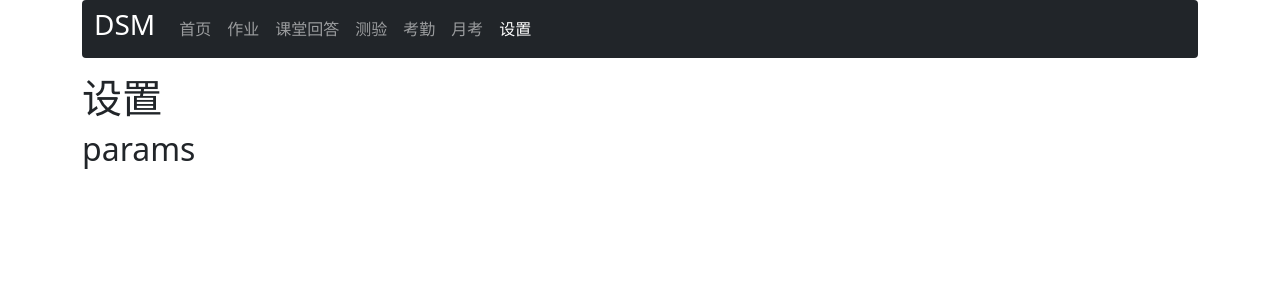
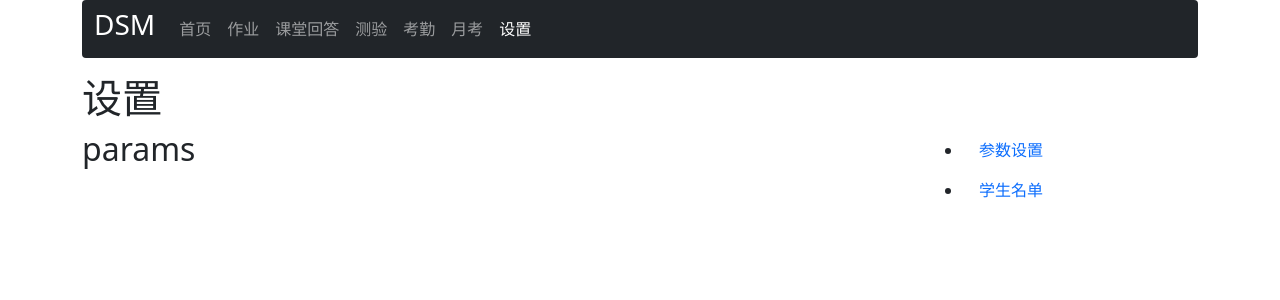
Before and after one commit to marszhou/daily-score-management, a React (Create React App) app: page /settings/params in a window 1280 px wide. Shown: the top 300 px of the page. Built offline with nearby package versions, Linux system fonts and the light colour scheme; what jdenticon would draw is missing.

Commit message:
column layout

```diff
--- /dev/null
+++ b/src/components/ColumnLayout.tsx
@@ -0,0 +1,30 @@
+import React, { FunctionComponent } from 'react'
+
+interface ColProps {
+  children?: React.ReactNode;
+  cols: 1|2|3|4|5|6|7|8|9|11|12|0
+}
+
+const Col: FunctionComponent<ColProps> = ({ children, cols }) => {
+  return <div className={`col-${cols}`}>{children}</div>
+}
+
+interface ColumnLayoutProps {
+  children: React.ReactElement<ColProps>|Array<React.ReactElement<ColProps>>;
+  gap?: 1|2|3|4|5|0
+}
+
+const ColumnLayout: FunctionComponent<ColumnLayoutProps> & {
+  Col: typeof Col
+} = ({ children, gap=0 }) => {
+  // const cols = React.Children.toArray(children)// as unknown as Array<typeof Col>
+  return (
+    <div className="container">
+      <div className={`row g-${gap}`}>
+        {children}
+      </div>
+    </div>
+  )
+}
+ColumnLayout.Col = Col
+export default ColumnLayout
--- a/src/components/NavBar.tsx
+++ b/src/components/NavBar.tsx
@@ -33,7 +33,7 @@ const NavBar: FunctionComponent<NavBarProps> = (props) => {
               </NavLink>
             </li>
             <li className="nav-item">
-              <NavLink to="/" className="nav-link">
+              <NavLink to="/homework" className="nav-link">
                 作业
               </NavLink>
             </li>
--- a/src/components/TwoColumnLayout.tsx
+++ /dev/null
@@ -1,35 +0,0 @@
-import React, { FunctionComponent } from 'react'
-
-
-
-interface MainProps {
-  children?: React.ReactNode
-}
-
-const Main: FunctionComponent<MainProps> = ({children}) => {
-  return <>{children}</>
-}
-
-interface SidebarProps {}
-
-const Sidebar: FunctionComponent<SidebarProps> = () => {
-  return null
-}
-
-interface TwoColumnLayoutProps {
-  children: [React.ReactElement<MainProps>, React.ReactElement<SidebarProps>]
-}
-
-const TwoColumnLayout: FunctionComponent<TwoColumnLayoutProps> & {Main: typeof Main, Sidebar: typeof Sidebar} = ({
-  children,
-}) => {
-  return (
-    <div>
-      {children[0]}
-      {children[1]}
-    </div>
-  )
-}
-TwoColumnLayout.Main = Main
-TwoColumnLayout.Sidebar = Sidebar
-export default TwoColumnLayout
--- a/src/views/Index.tsx
+++ b/src/views/Index.tsx
@@ -10,6 +10,7 @@ const Index: FunctionComponent<IndexProps> = () => {
     <Routes>
       <Route path="/" element={<Home />} />
       <Route path="/settings/*" element={<Settings />} />
+      <Route path="*" element={<h1>404</h1>} />
     </Routes>
   )
 }
--- a/src/views/Settings.tsx
+++ b/src/views/Settings.tsx
@@ -1,6 +1,7 @@
 import { FunctionComponent } from 'react'
 import { Navigate, Route, Routes } from 'react-router'
-import TwoColumnLayout from '../components/TwoColumnLayout'
+import { NavLink } from 'react-router-dom'
+import ColumnLayout from '../components/ColumnLayout'
 import Params from './Params'
 
 interface SettingsProps {}
@@ -9,17 +10,20 @@ const Settings: FunctionComponent<SettingsProps> = () => {
   return (
     <>
       <h1>设置</h1>
-      <TwoColumnLayout>
-        <TwoColumnLayout.Main>
+      <ColumnLayout gap={3}>
+        <ColumnLayout.Col cols={9}>
           <Routes>
             <Route path="" element={<Navigate to="params" replace />} />
             <Route path="params" element={<Params />}></Route>
           </Routes>
-        </TwoColumnLayout.Main>
-        <TwoColumnLayout.Sidebar>
-          haha
-        </TwoColumnLayout.Sidebar>
-      </TwoColumnLayout>
+        </ColumnLayout.Col>
+        <ColumnLayout.Col cols={3}>
+          <ul>
+            <li><NavLink to='params' className={'nav-link'}>参数设置</NavLink></li>
+            <li><NavLink to='students' className={'nav-link'}>学生名单</NavLink></li>
+          </ul>
+        </ColumnLayout.Col>
+      </ColumnLayout>
     </>
   )
 }
```
